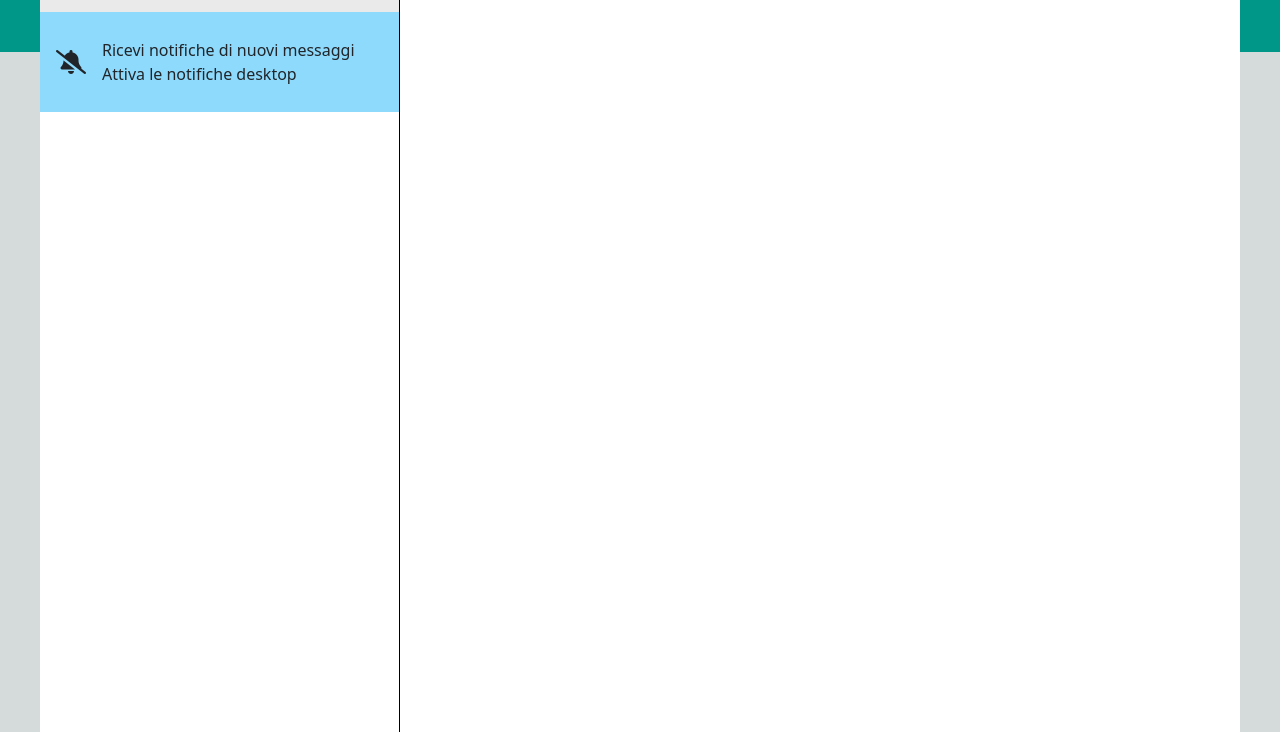
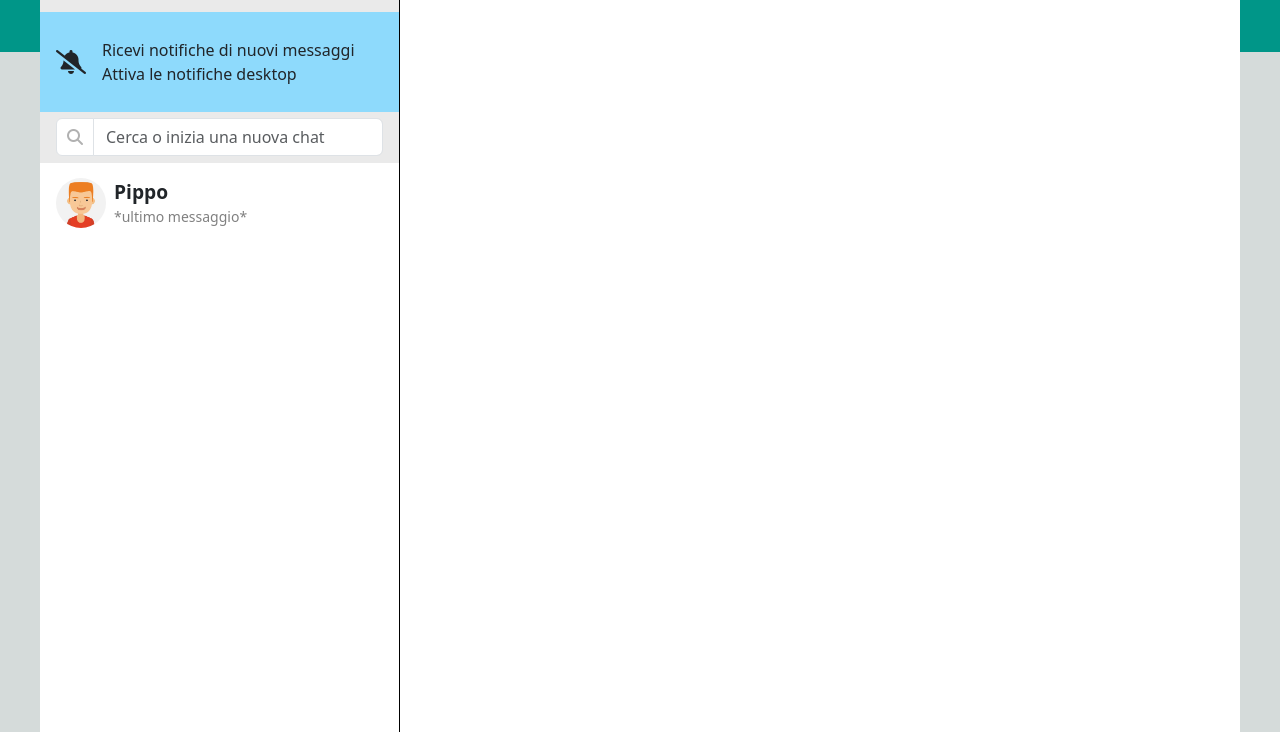
Before and after one commit to BrianBontempi/vue-boolzapp, a plain HTML site: page index.html in a window 1280 px wide. Shown: the part 68-800 px from the top of the page. Drawn offline with nearby package versions, Linux system fonts and the light colour scheme.

Commit message:
add searchbar and contacts section

```diff
--- a/css/style.css
+++ b/css/style.css
@@ -3,6 +3,16 @@
 .name {
     font-weight: 600;
     font-size: 1.2rem;
+}
+
+.pointer {
+    cursor: pointer;
+}
+
+ul{
+    list-style-type: none;
+    padding-left: 0;
+    margin-left: 0;
 }
 
 /* Background and web app */
@@ -82,3 +92,32 @@ main{
 
     background-color: #8edafc;
 }
+
+/*  search-bar */
+
+.search-bar{
+    width: 100%;
+    height: 50px;
+
+    background-color: #eaeaea;
+}
+
+.search-icon {
+    color: #b1b1b1;
+
+    padding: 10px 10px;
+    background-color: white;
+}
+
+/*  contact section */
+.contacts-list{
+    width: 100%;
+    height: 80px;
+
+    border-top: 1px solid #eaeaea;
+}
+
+.last-message{
+    color: gray;
+    font-size: 14px;
+}
--- a/index.html
+++ b/index.html
@@ -25,7 +25,7 @@
     <!-- app section -->
         <section class="web-app d-flex justify-content-center  align-items-center">
             <div class="container-app d-flex">
-                <nav>
+                <nav class="sidebar">
     <!-- header chat -->
                     <div class="header px-3 d-flex justify-content-between align-items-center">
                         <div class="d-flex align-items-center gap-2">
@@ -50,6 +50,31 @@
                             <div>Attiva le notifiche desktop</div>
                         </div>
                     </section>
+    <!-- Search-bar-->
+                    <section class="search-bar d-flex align-items-center">
+                        <div class="input-group px-3">
+                            <span class="search-icon pointer input-group-text">
+                                <i class="fa-solid fa-magnifying-glass"></i>
+                            </span>
+                            <input type="text" class="form-control" placeholder="Cerca o inizia una nuova chat">
+                        </div>
+                    </section>
+    <!--Contats section-->
+                    <section class="contacts">
+                        <ul>
+                            <li class="contacts-list d-flex align-items-center">
+                                <div class="contact-info px-3 d-flex align-items-center gap-2">
+                                    <div class="box-image">
+                                        <img src="img/avatar_1.jpg" alt="">
+                                    </div>
+                                    <div>
+                                        <div class="contact name">Pippo</div>
+                                        <div class="last-message">*ultimo messaggio*</div>
+                                    </div>
+                                </div>
+                            </li>
+                        </ul>
+                    </section>
 
                 </nav>
                 <main>
```
